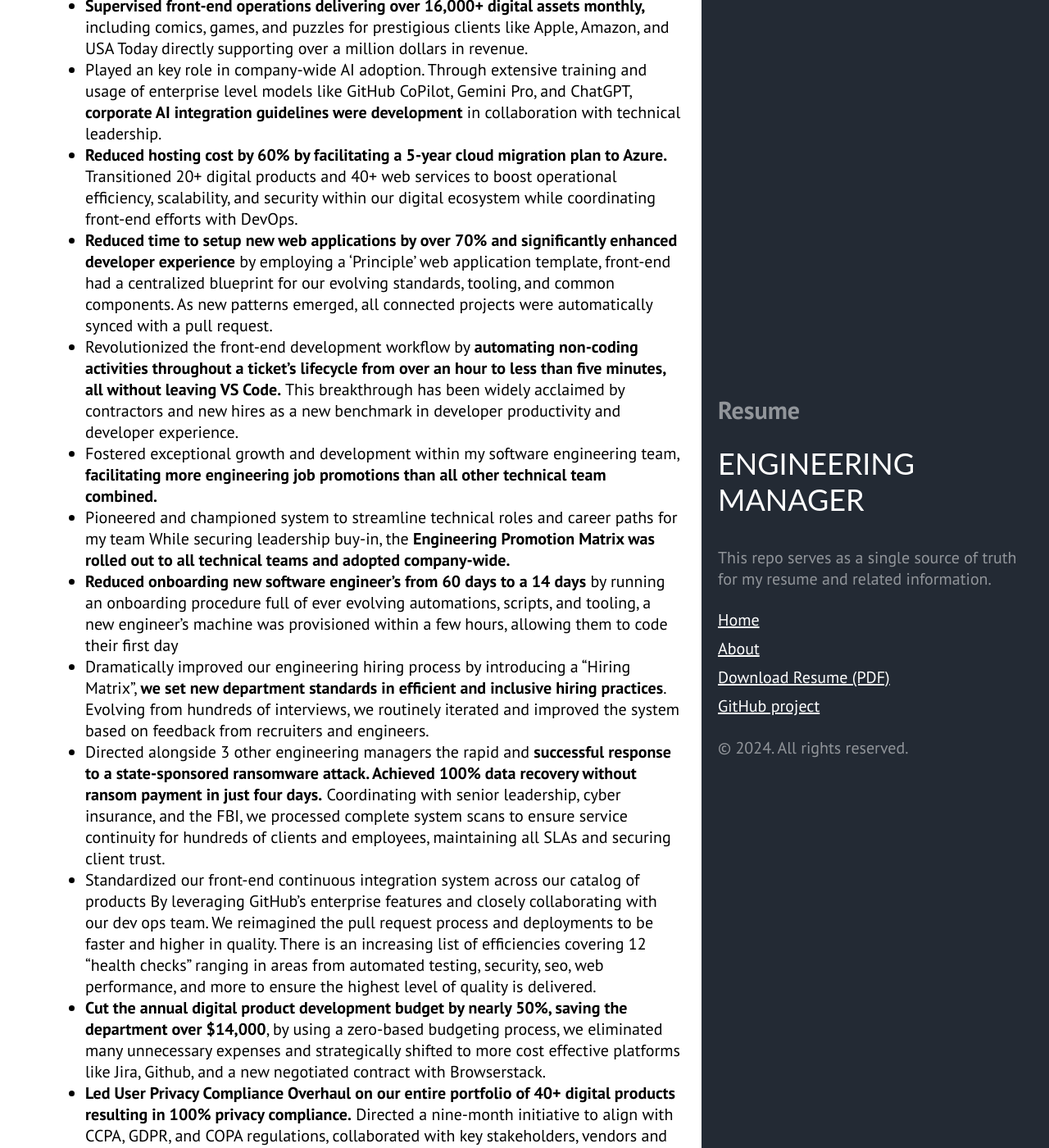
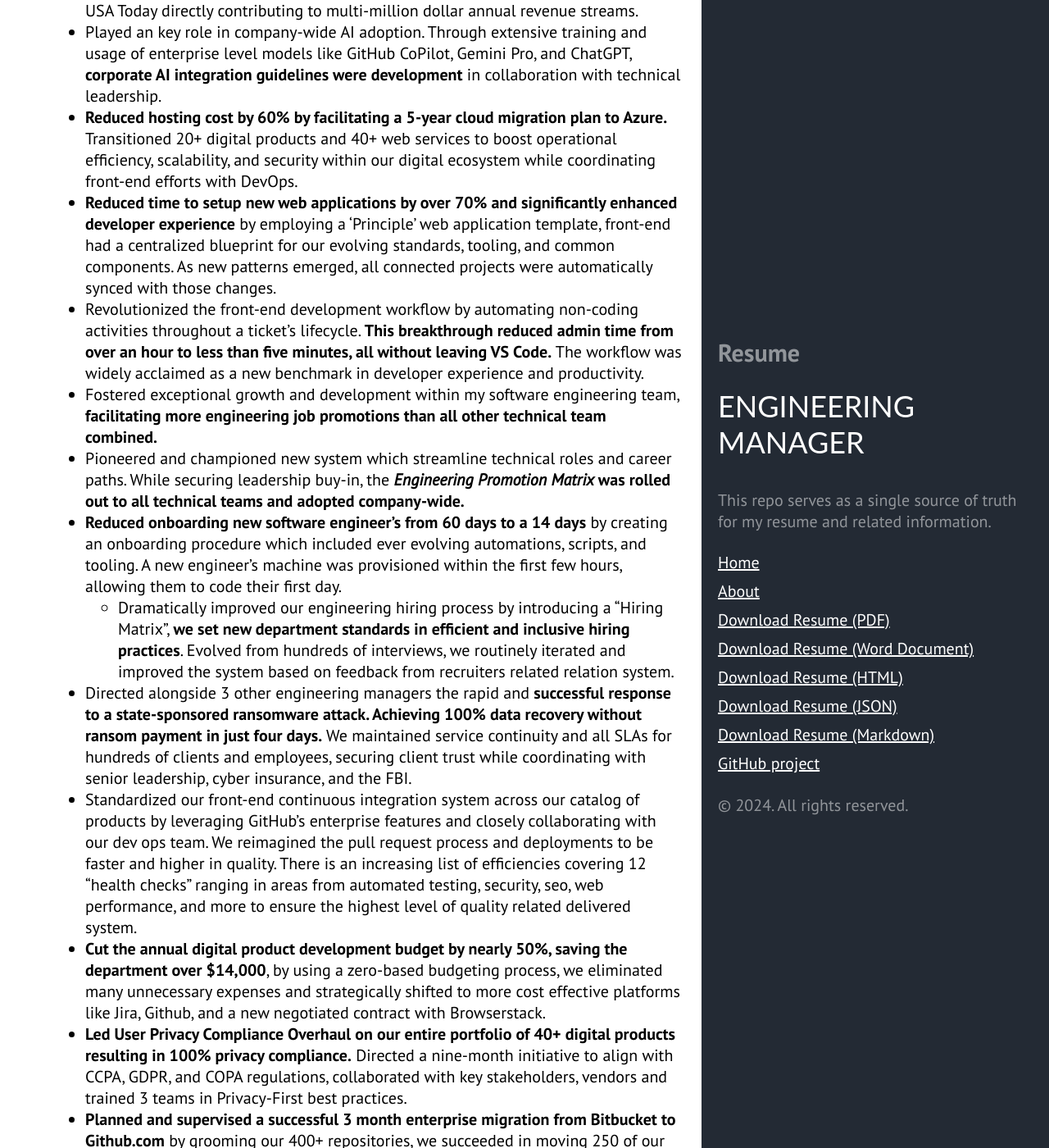
Before and after one commit to abarrows/resume, a Jekyll site: the page built from index.md, in a window 1280 px wide and 1400 px high, scrolled down 768 px. Shown: the whole window at 82% size. Built offline with Jekyll 4.4.1, drawn with Linux system fonts in a browser that asks for light colours; some of the changed text lies outside the part shown.

Commit message:
Made a pass through on grammar again.

```diff
--- a/_includes/sidebar.html
+++ b/_includes/sidebar.html
@@ -24,10 +24,20 @@
       >
       {% endif %} {% endif %} {% endfor %}
 
-      <a
-        class="sidebar-nav-item"
-        href="{{ site.github.repo }}/releases/download/latest/document.pdf"
+      <a class="sidebar-nav-item" href="{{ site.github.repo }}/index.pdf"
         >Download Resume (PDF)</a
+      >
+      <a class="sidebar-nav-item" href="{{ site.github.repo }}/index.docx"
+        >Download Resume (Word Document)</a
+      >
+      <a class="sidebar-nav-item" href="{{ site.github.repo }}/index.html"
+        >Download Resume (HTML)</a
+      >
+      <a class="sidebar-nav-item" href="{{ site.github.repo }}/index.json"
+        >Download Resume (JSON)</a
+      >
+      <a class="sidebar-nav-item" href="{{ site.github.repo }}/index.md"
+        >Download Resume (Markdown)</a
       >
       <a class="sidebar-nav-item" href="{{ site.github.repo }}"
         >GitHub project</a
--- a/index.md
+++ b/index.md
@@ -1,13 +1,12 @@
 ---
 layout: default
 title: Home
+geometry: margin=1in
 ---
 
 # Andrew Barrows
 
-913-548-6290 &bull; [acbarrows@gmail.com](mailto:acbarrows@gmail.com)
-
-Olathe, KS &bull; [andybarrows.com](https://www.andybarrows.com) &bull; [LinkedIn Profile](https://www.linkedin.com/in/andrewbarrows/)
+##### [ 913 548 6290 ] [Olathe, KS] \[[acbarrows@gmail.com](mailto:acbarrows@gmail.com)\] \[[andybarrows.com](https://www.andybarrows.com)\] \[[LinkedIn Profile](https://www.linkedin.com/in/andrewbarrows/)\]
 
 ## Objective
 
@@ -21,45 +20,45 @@
 
 ### Andrews McMeel Universal - Kansas City, Missouri
 
-#### Engineering Manager | 06/2019 - 04/2024
+#### Engineering Manager (06/2019 - 04/2024)
 
 - Led front-end engineering architecture and development across 15+ key websites and services, **culminating in a peak
   of 8.6 million monthly user impressions** while managing Software Engineers across three product teams.
-- **Supervised front-end operations delivering over 16,000+ digital assets monthly,** including comics, games, and
-  puzzles for prestigious clients like Apple, Amazon, and USA Today directly supporting over a million dollars in
-  revenue.
-- Played an key role in company-wide AI adoption. Through extensive training and usage of enterprise level models like
-  GitHub CoPilot, Gemini Pro, and ChatGPT, **corporate AI integration guidelines were development** in collaboration
- with technical leadership.
-- **Reduced hosting cost by 60% by facilitating a 5-year cloud migration plan to Azure.** Transitioned 20+ digital
-  products and 40+ web services to boost operational efficiency, scalability, and security within our digital ecosystem
-  while coordinating front-end efforts with DevOps.
+- **Supervised front-end operations delivering over 16,000+ digital assets
+  monthly,** including comics, games, and puzzles for prestigious clients like
+  Apple, Amazon, and USA Today directly contributing to multi-million dollar
+  annual revenue streams.
+- Played an key role in company-wide AI adoption. Through extensive training and
+  usage of enterprise level models like GitHub CoPilot, Gemini Pro, and
+  ChatGPT, **corporate AI integration guidelines were development** in
+  collaboration with technical leadership.
+- **Reduced hosting cost by 60% by facilitating a 5-year cloud migration plan to Azure.** Transitioned 20+ digital products and 40+ web services to boost operational efficiency, scalability, and security within our digital ecosystem while coordinating front-end efforts with DevOps.
 - **Reduced time to setup new web applications by over 70% and significantly enhanced developer experience** by
-  employing a 'Principle' web application template, front-end had a centralized blueprint for our evolving standards,
-  tooling, and common components. As new patterns emerged, all connected projects were automatically synced with a pull
-  request.
-- Revolutionized the front-end development workflow by **automating non-coding activities throughout a ticket’s
-  lifecycle from over an hour to less than five minutes, all without leaving VS Code.** This breakthrough has been
-  widely acclaimed by contractors and new hires as a new benchmark in developer productivity and developer experience.
-- Fostered exceptional growth and development within my software engineering team, **facilitating more engineering job
-  promotions than all other technical team combined.**
-- Pioneered and championed system to streamline technical roles and career paths for my team While securing leadership
-  buy-in, the **Engineering Promotion Matrix was rolled out to all technical teams and adopted company-wide.**
-- **Reduced onboarding new software engineer’s from 60 days to a 14 days** by running an onboarding procedure full of
-  ever evolving automations, scripts, and tooling, a new engineer’s machine was provisioned within a few hours, allowing
-  them to code their first day
-- Dramatically improved our engineering hiring process by introducing a “Hiring Matrix”, **we set new department
-  standards in efficient and inclusive hiring practices**. Evolving from hundreds of interviews, we routinely iterated
-  and improved the system based on feedback from recruiters and engineers.
-- Directed alongside 3 other engineering managers the rapid and **successful response to a state-sponsored ransomware
-  attack. Achieved 100% data recovery without ransom payment in just four days.** Coordinating with senior leadership,
-  cyber insurance, and the FBI, we processed complete system scans to ensure service continuity for hundreds of clients
-  and employees, maintaining all SLAs and securing client trust.
-- Standardized our front-end continuous integration system across our catalog of products By leveraging GitHub’s
+  employing a 'Principle' web application template, front-end had a centralized
+  blueprint for our evolving standards, tooling, and common components. As new
+  patterns emerged, all connected projects were automatically synced with those changes.
+- Revolutionized the front-end development workflow by automating non-coding activities throughout a ticket's
+  lifecycle. **This breakthrough reduced admin time from over an hour to less than
+  five minutes, all without leaving VS Code.** The workflow was widely acclaimed
+ as a new benchmark in developer experience and productivity.
+- Fostered exceptional growth and development within my software engineering team, **facilitating more engineering job promotions than all other technical team combined.**
+- Pioneered and championed new system which streamline technical roles and
+  career paths. While securing leadership buy-in, the ***Engineering Promotion Matrix* was rolled out to all technical teams and adopted company-wide.**
+- **Reduced onboarding new software engineer's from 60 days to a 14 days** by
+  creating an onboarding procedure which included ever evolving automations,
+  scripts, and tooling.  A new engineer's machine was provisioned within the first few
+  hours, allowing them to code their first day.
+  - Dramatically improved our engineering hiring process by introducing a "Hiring Matrix", **we set new department standards in efficient and inclusive hiring practices**. Evolved from hundreds of interviews, we routinely iterated and improved the system based on feedback from recruiters related relation system.
+- Directed alongside 3 other engineering managers the rapid and **successful
+  response to a state-sponsored ransomware attack. Achieving 100% data recovery
+  without ransom payment in just four days.** We maintained service continuity
+  and all SLAs for hundreds of clients and employees, securing
+  client trust while coordinating with senior leadership, cyber insurance, and the FBI.
+- Standardized our front-end continuous integration system across our catalog of products by leveraging GitHub's
   enterprise features and closely collaborating with our dev ops team. We reimagined the pull request process and
-  deployments to be faster and higher in quality. There is an increasing list of efficiencies covering 12 “health
-  checks” ranging in areas from automated testing, security, seo, web performance, and more to ensure the highest level
-  of quality is delivered.
+  deployments to be faster and higher in quality. There is an increasing list of efficiencies covering 12 "health
+  checks" ranging in areas from automated testing, security, seo, web performance, and more to ensure the highest level
+  of quality related delivered system.
 - **Cut the annual digital product development budget by nearly 50%, saving the department over $14,000**, by using a
   zero-based budgeting process, we eliminated many unnecessary expenses and strategically shifted to more cost effective
   platforms like Jira, Github, and a new negotiated contract with Browserstack.
@@ -70,7 +69,7 @@
   repositories, we succeeded in moving 250 of our active repositories while coordinating with lead engineers from each
   technical team.
 
-#### Lead Front-End Web Developer | 01/2017 - 06/2019
+#### Lead Front-End Web Developer (01/2017 - 06/2019)
 
 - **Led our front-end engineering team to win a 2020 Webby Award** Interfaced between 9 teams while guiding and
   mentoring the front-end engineers. We successfully built and released thefarside.com before our contractual deadline.
@@ -81,35 +80,38 @@
   ecosystem full of high risk vulnerabilities to a modern, scalable architecture with React, Next.js, and other
   competitive technologies.
 - **Initiated and led the adoption of the Atlassian suite (Jira, Confluence, Bitbucket)**, streamlining task management by building highly customized workflows for our engineers and stakeholders. This effort drove huge improvements in efficiency and productivity.
-- **Reduced maintenance and technical debt effort by 70% across all consumer facing products.** By proposing to senior
-  leadership and coaching my peer technical leads we adopted several aggressive maintenance strategies using tools like
-  Smart Plug-in Manager, Dependabot, template syncing, and other dependency automations.
-- **Reduced UXD and front-end rework by 60%** through embracing component libraries together along with unified design
-  tokens, leading to efficient design system integration.
-- **Served a crucial role in the education and adoption of several front-end strategies** helped AMU succeed in the
-  digital market such as responsive design, A/B testing, SEO, style guides, web-accessibility, deployment checklists,
-  CI/CD Pipelines and many other improvements to our development process.
+- **Reduced maintenance and technical debt effort by 70% across all consumer facing products.** Proposed to senior
+  leadership and coached my peer technical leads on the adoption of several maintenance strategies using tools like Smart Plug-in Manager, Dependabot, template syncing, and other dependency automations.
+- **Reduced UX team and front-end rework by 60%** through embracing component
+  libraries and unified design tokens while collaborating with UX designers and
+  front-end engineers.
+- **Served a crucial role in the education and facilitating the adoption of
+  advanced front-end strategies, thereby enhancing our digital market success.**
+  This included implementing responsive design, A/B testing, SEO,
+  style guides, web-accessibility, deployment checklists, web performance audits
+  among other leading industry standards in our development process.
 
-#### Web Designer | 03/2012 - 01/2017
+#### Web Designer (03/2012 - 01/2017)
 
-- **Planned and executed the front-end architecture for our syndication service “GoContent”** Architected web service
+- **Planned and executed the front-end architecture for our syndication service *GoContent*** Architected web service
   which operated for almost a decade.  Embedding syndicated comics, games, and text articles within enterprise level
-  clients’ websites like USAToday.com, WashingtonPost.com and New York Times reaching 4.5 million users per month.
-- **Planned, designed, and coded most successful retention campaign in AMU’s history** With little assistance; yielding
+  clients' websites like USAToday.com, WashingtonPost.com and New York Times reaching 4.5 million users per month.
+- **Planned, designed, and coded most successful digital retention campaign in AMU's history** With little assistance; yielding
   19,000 new premium users with a conversion rate of 7.2%.
-- **Co-developed the award-winning GoComics mobile app** which maintained a 4.4 app rating while active. _Entertainment
-  Weekly_ featured the mobile app on the “Must Have” list in May 2013.
+- **Co-developed the award-winning GoComics mobile app** which maintained a 4.4
+  app rating while active with tens of thousands of subscribers. *Entertainment
+  Weekly* featured the mobile app on the "Must Have" list in May 2013.
 - **Served as the Product Owner and lead engineer during a redesign of Uexpress.com.** Introduced a global article tagging
-  system, related content, and successfully added an entire catalog of over 80 columnists; like Dear Abby and Miss
+  system, related content system, and successfully added an entire catalog of over 80 columnists; like Dear Abby and Miss
   Manners.
-- **Led and coordinated over 6k successful production releases by personally totalling 26,000 contributions** while
-  improving and supporting a massive ecosystem of web applications and services which contained over three million lines
-  of proprietary code.
-- Played a pivotal role in building dozens of web applications and services for the digital product _GoComics_.
+- **Led and coordinated over 6k successful production releases by personally
+  totalling 26,000 contributions.** This effort improved and supported a massive
+  ecosystem of web applications and services with over three million lines of proprietary code.
+- Played a pivotal role in building dozens of web applications and services for the digital product *GoComics*.
   Contributed to a steady climb above benchmark growth and **reaching nearly one billion page views in 2013** - almost
   10% higher than the previous year.
 
-#### Flash Developer | 03/2010 - 02/2012
+#### Flash Developer (03/2010 - 02/2012)
 
 - **Proactively led our transition from Flash to HTML5** years ahead of browsers dropping support. After ample research,
   I proposed a strategy and guidelines for external game developers to rewrite our core game titles like USA Today
```
Also changed, not shown: other parts of index.md (+18 -21 lines).
